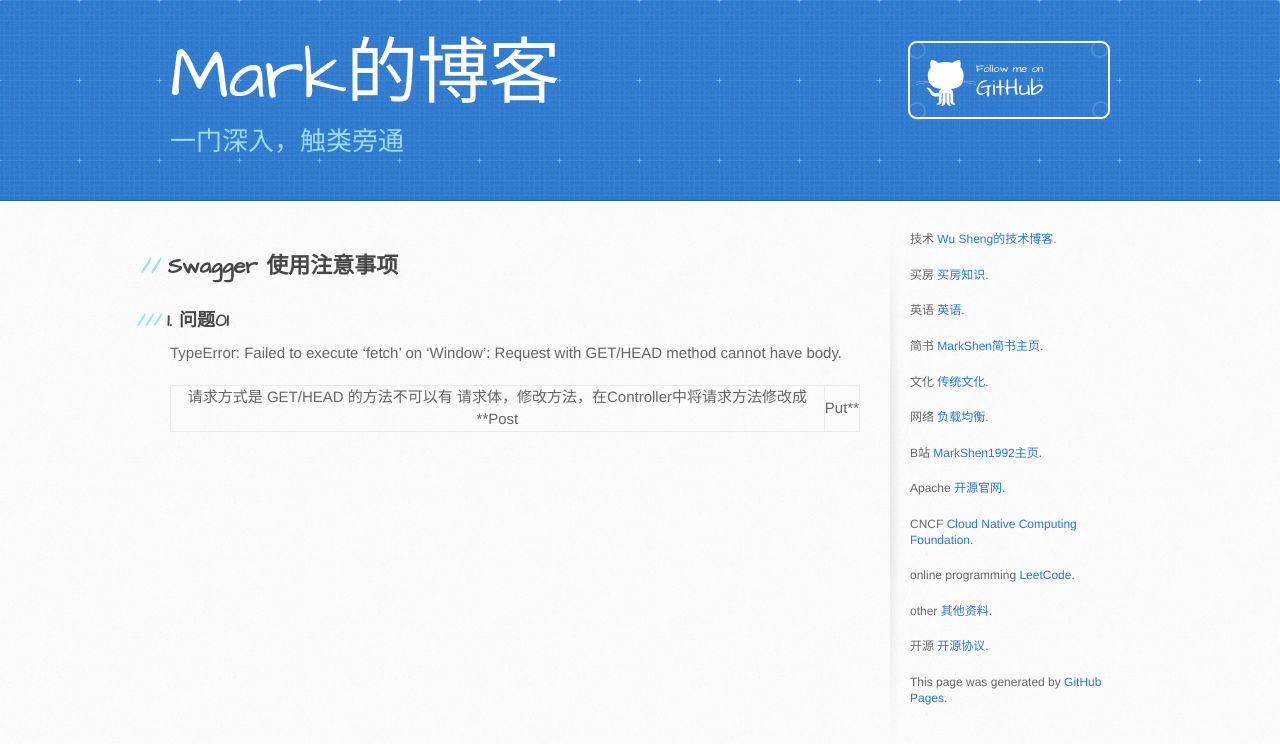
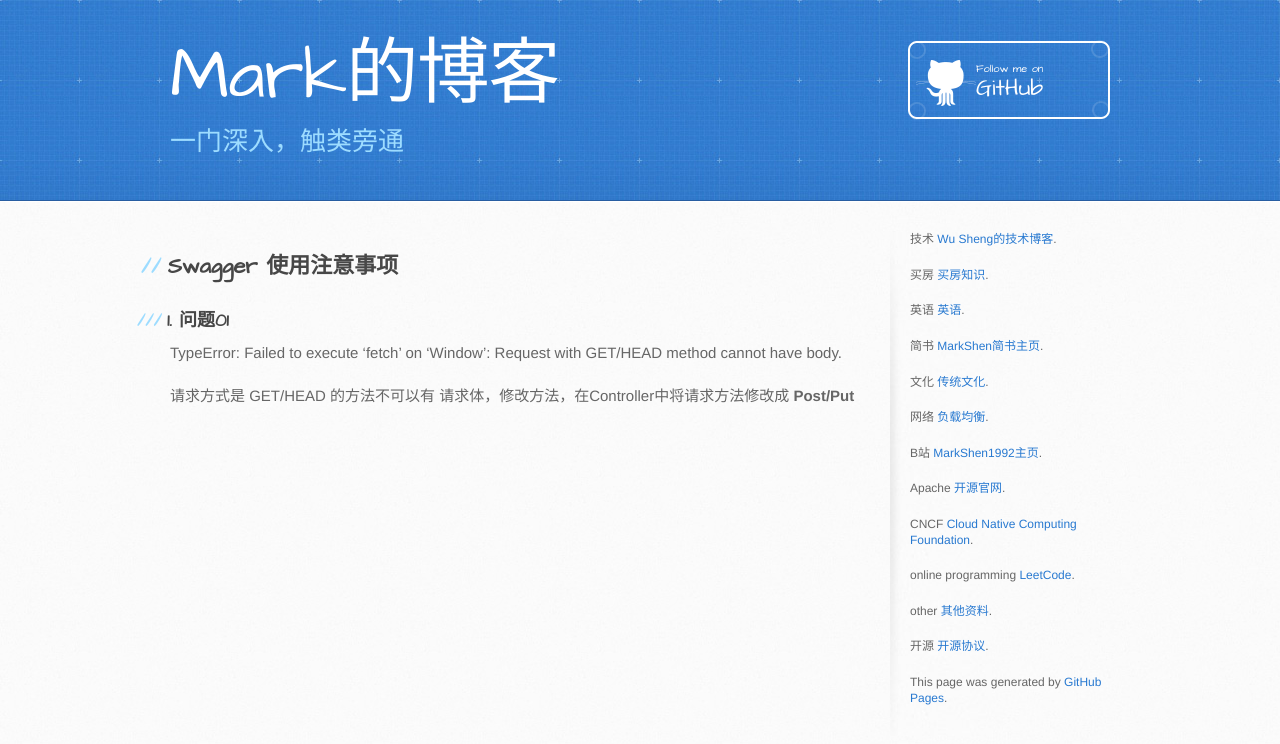
Before and after one commit to MarkShen1992/markshen1992.github.io, a Jekyll site: the page built from document/devops/dev/article/Swagger使用注意事项.md, in a window 1280 px wide. Shown: the top 744 px of the page. Built offline with Jekyll 4.4.1, drawn with Linux system fonts in a browser that asks for light colours; our own code applies the rules of GitHub Pages for plain Markdown files.

Commit message:
修改样式

```diff
--- a/document/devops/dev/article/Swagger使用注意事项.md
+++ b/document/devops/dev/article/Swagger使用注意事项.md
@@ -4,4 +4,4 @@
 
 TypeError: Failed to execute 'fetch' on 'Window': Request with GET/HEAD method cannot have body.
 
-请求方式是 GET/HEAD 的方法不可以有 请求体，修改方法，在Controller中将请求方法修改成 **Post|Put**
+请求方式是 GET/HEAD 的方法不可以有 请求体，修改方法，在Controller中将请求方法修改成 **Post/Put**
```
